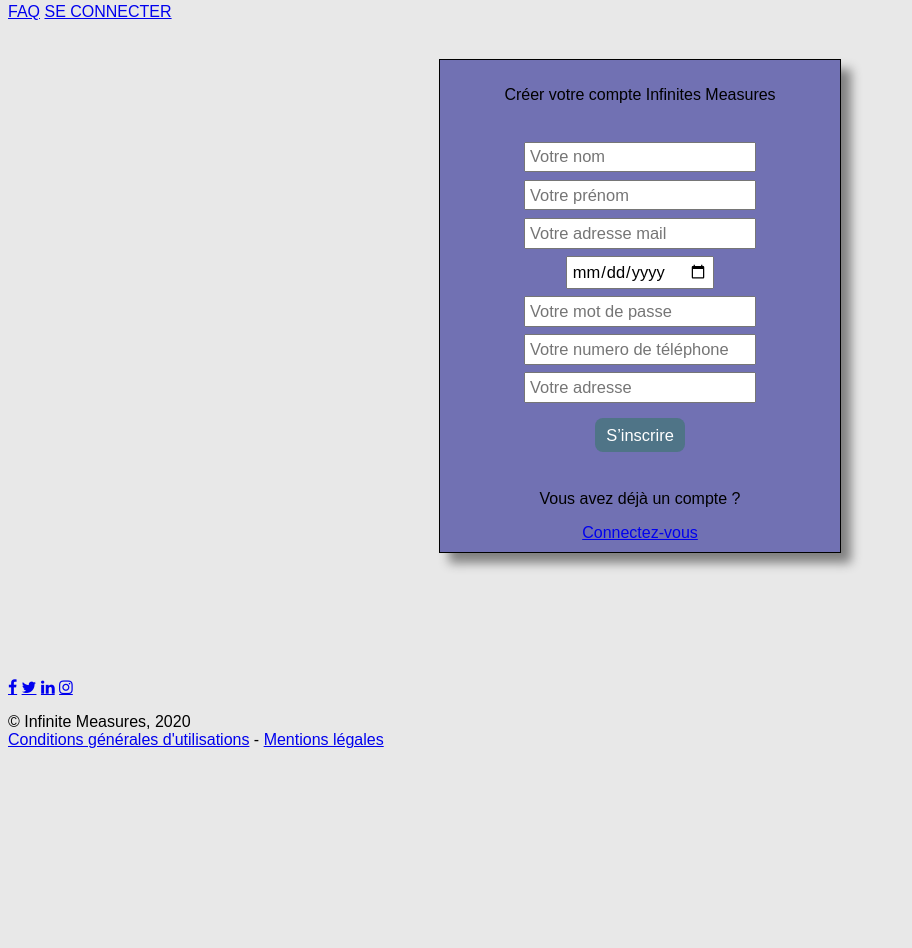
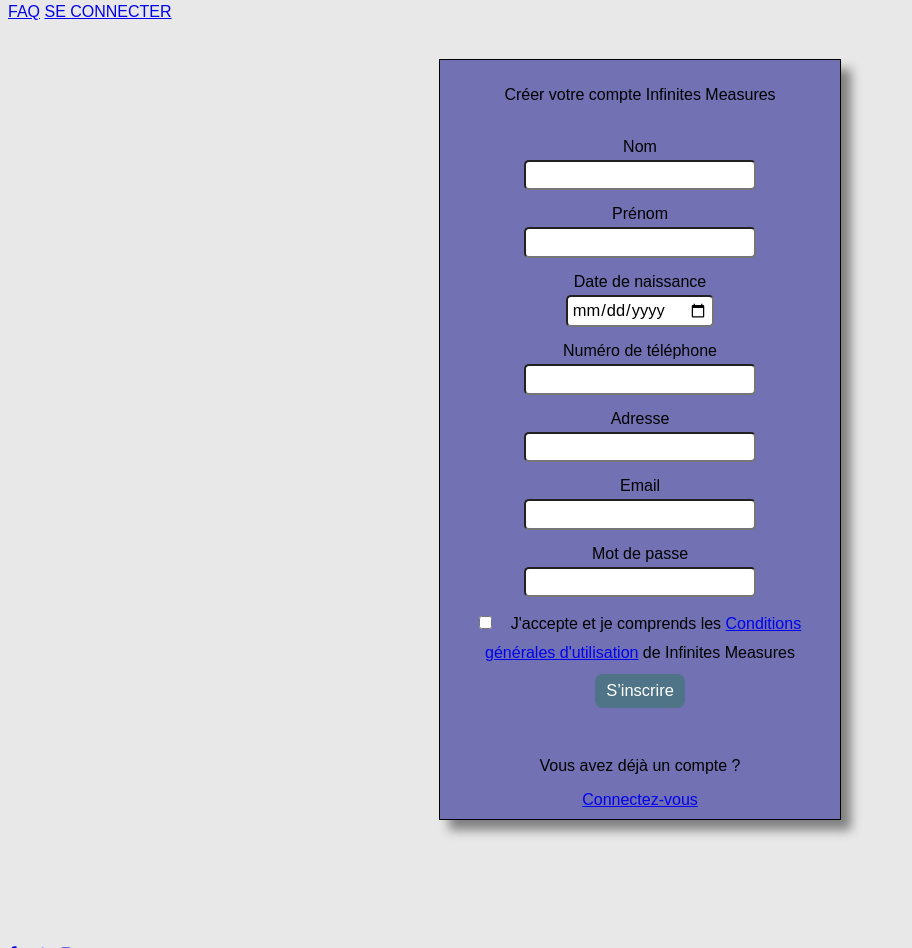
Before and after one commit to lecl10664/Programmation_Web, a PHP site: page /s_identifier_utilisateur.php in a window 1280 px wide. Shown: the part 506-1454 px from the top of the page, without its empty margins (0-912 px from the left). Before the commit the page ends 1254 px from the top, so only its background shows below. Run offline with PHP 8.4, Linux system fonts and the light colour scheme; some web fonts are replaced.

Commit message:
modif header et inscription remarque soutenance

```diff
--- a/php/header.php
+++ b/php/header.php
@@ -23,6 +23,9 @@ if(!isset($_SESSION)){
         <a class="linkHeader" href="/php/cgu.php">Conditions générales d'utilisations</a>
         -
         <a class="linkHeader" href="/php/mentionslegales.php">Mentions légales</a>
+        -
+        <a class="linkHeader" href="/php/contact.php">Nous contacter</a>
+
     </p>
 
     <div class="deuxieme_partie">
--- a/php/s_identifier_utilisateur.php
+++ b/php/s_identifier_utilisateur.php
@@ -45,14 +45,20 @@ catch (Exception $e) {
             box-shadow: 10px 10px 10px gray;
         }
 
-        input {
-            margin: 1%;
+        input{
+            margin: 1% 0% 4% 0%;
             padding: 1%;
             font-family: open_sansregular, sans-serif ;
             font-size: 103%;
-
+            border-radius: 5px;
         }
-        .envoie {
+        input:focus {
+            border: 3px solid #555;
+        }
+        input[type=checkbox] {
+            margin-right: 5%;
+        }
+        input[type=submit] {
             border: none;
             padding:2% 3%;
             border-radius: 8px;
@@ -60,6 +66,10 @@ catch (Exception $e) {
             color: white;
             cursor: pointer;
             margin-top: 3%;
+        }
+        input[type=submit]:hover {
+            background-color: rgb(49, 80, 99);
+            transition-duration: 1s;
         }
 
     </style>
@@ -70,21 +80,23 @@ catch (Exception $e) {
     <form action="estIdentifier_utilisateur.php" method="post">
         <p>Créer votre compte Infinites Measures</p>
         <br>
-                <input type="text" name="nom" placeholder="Votre nom" required>
+        <label>Nom<br><input type="text" name="nom" required maxlength="30" ></label>
         <br>
-                <input type="text" name="prenom" placeholder="Votre prénom" required>
+        <label>Prénom<br><input type="text" name="prenom" required maxlength="30"></label>
         <br>
-                <input type="email" name="mail"  placeholder="Votre adresse mail" required>
+        <label>Date de naissance<br><input type="date" name="date_de_naissance" required></label>
         <br>
-                <input type="date" name="date_de_naissance" placeholder="Votre date de naissance" required>
+        <label>Numéro de téléphone<br><input type="tel" minlength="10" maxlength="10" name="telephone" required></label>
         <br>
-                <input type="password" name="mot_de_passe" placeholder="Votre mot de passe" required>
+        <label>Adresse<br><input type="text" name="adresse"  required maxlength="150"></label>
         <br>
-                <input type="tel" name="telephone" placeholder="Votre numero de téléphone" required>
+        <label>Email<br><input type="email" name="mail"  required maxlength="100"></label>
         <br>
-                <input type="text" name="adresse" placeholder="Votre adresse">
+        <label>Mot de passe<br><input type="password" name="mot_de_passe" required></label>
         <br>
-                <input class="envoie" type="submit" value="S’inscrire">
+        <input type="checkbox" name="cgu" required/><label>J'accepte et je comprends les <a href="cgu.php">Conditions générales d'utilisation</a> de Infinites Measures</label>
+        <br/>
+        <input type="submit" value="S’inscrire">
         <br>
     </form>
     <br>
```
Lines whose indentation alone changed are shown as unchanged.
